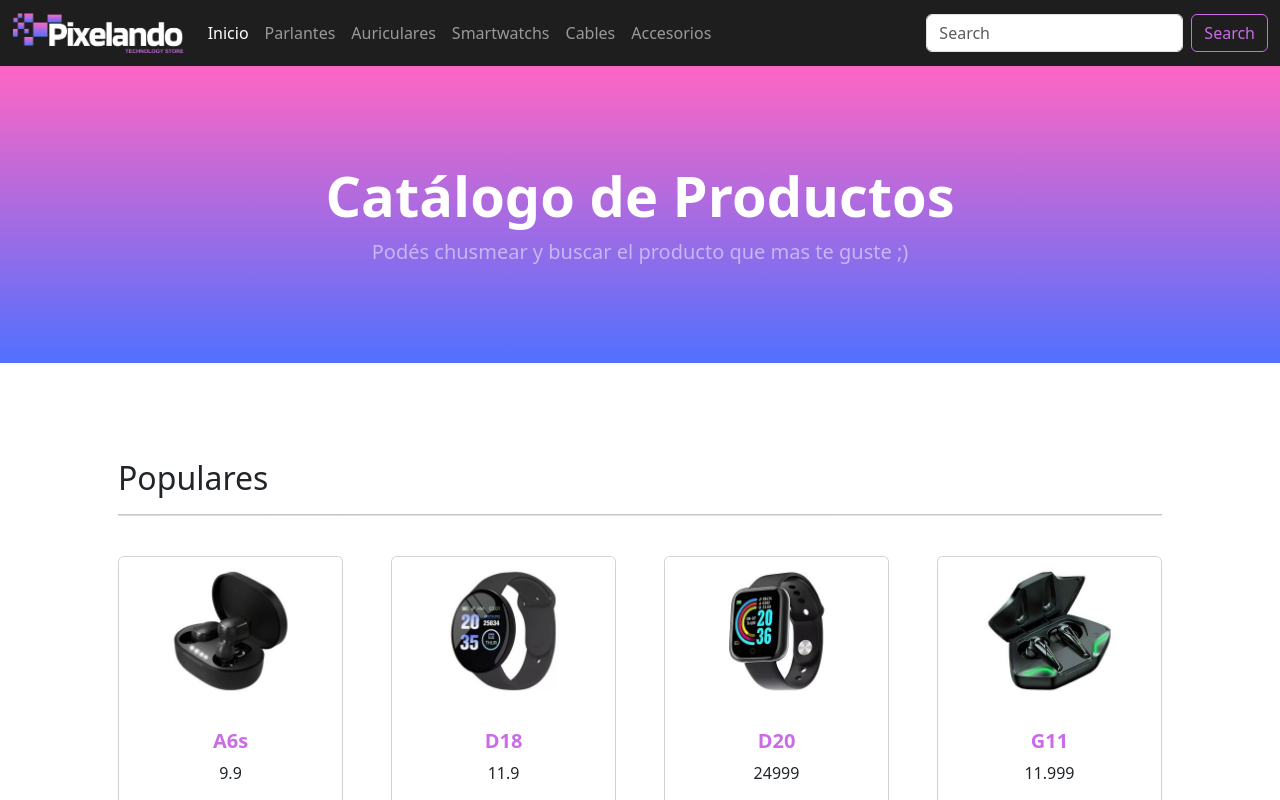
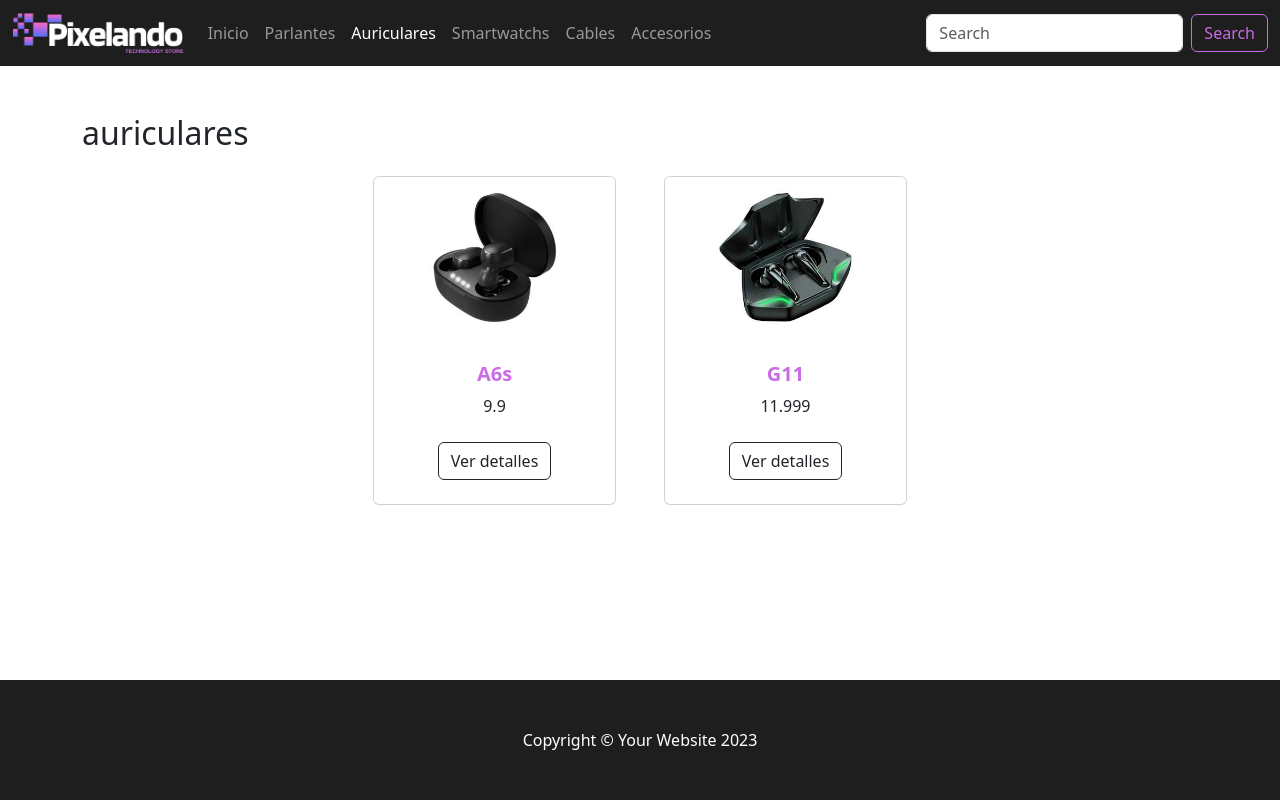
Before and after one commit to johaco/Pixelando-App, a React (Vite) app: page /categoria/auriculares in a window 1280 px wide. Shown: the top 800 px of the page. Built offline with nearby package versions, Linux system fonts and the light colour scheme; the HTML template or start-up script is replaced by a standard one.

Commit message:
ya se puede filtrar por categoria los productos

```diff
--- a/src/App.jsx
+++ b/src/App.jsx
@@ -1,14 +1,28 @@
+import {BrowserRouter as Router, Routes, Route} from "react-router-dom";
 import React from "react";
 import { Navbar } from "./components/Navbar";
 import "./styles/custom.css";
 import { Home } from "./pages/home";
+import { Footer } from "./components/Footer";
+import { CategoryPage } from "./pages/CategoryPage";
 
 const App = () => {
   return (
-    <>
+
+    <Router>
       <Navbar />
-      <Home />
-    </>
+      <div className="main-content">
+
+      <Routes>
+        <Route path="/" element={<Home />} />
+        <Route path="/home" element={<Home />} />
+        <Route path="/categoria/:nombre" element={<CategoryPage />} />
+        </Routes>
+      </div>
+
+        <Footer/>
+    </Router>
+
   );
 };
 
--- a/src/components/Navbar.jsx
+++ b/src/components/Navbar.jsx
@@ -1,17 +1,27 @@
 import { useState } from "react";
 import { SearchBar } from "./SearchBar";
+import { NavLink } from "react-router-dom";
 
 export const Navbar = () => {
-
-    const [categories, setcategories] = useState(['Parlantes', 'Auriculares', 'Smartwatchs','Cables','Accesorios']);
-    const [show, setShow] = useState(false);
+  const [categories, setcategories] = useState([
+    "Parlantes",
+    "Auriculares",
+    "Smartwatchs",
+    "Cables",
+    "Accesorios",
+  ]);
+  const [show, setShow] = useState(false);
 
   return (
     <>
       <nav className="navbar navbar-expand-lg navbar-dark nav-tech fixed-top">
         <div className="container-fluid">
           <a className="navbar-brand" href="#">
-            <img className="d-inline-block img-fluid logo-tech" src="/src/assets/logo.webp" alt="Logo" />
+            <img
+              className="d-inline-block img-fluid logo-tech"
+              src="/src/assets/logo.webp"
+              alt="Logo"
+            />
           </a>
 
           <button
@@ -28,20 +38,34 @@ export const Navbar = () => {
           <div className="collapse navbar-collapse" id="navbarSupportedContent">
             <ul className="navbar-nav me-auto mb-2 mb-lg-0">
               <li className="nav-item">
-                <a className="nav-link active" aria-current="page" href="#">
+                <NavLink
+                  className={({ isActive }) =>
+                    "nav-link" + (isActive ? " active" : "")
+                  }
+                  to="/"
+                >
                   Inicio
-                </a>
+                </NavLink>
               </li>
-              {
+              {categories.map((cat) => (
+                <li className="nav-item" key={cat}>
+                  <NavLink
+                    className="nav-link"
+                    to={`/categoria/${cat.toLowerCase()}`}
+                  >
+                    {cat}
+                  </NavLink>
+                </li>
+              ))}
+              {/* {
                 categories.map((categories) => (
                     <li className="nav-item" key={categories}>
                         <a className="nav-link" href="#">{categories}</a>
                     </li>
                 ))
-              }
-
+              } */}
             </ul>
-           <SearchBar/>
+            <SearchBar />
           </div>
         </div>
       </nav>
--- /dev/null
+++ b/src/components/ProductList.jsx
@@ -0,0 +1,17 @@
+// src/components/ProductList.jsx
+import { ProductCard } from './ProductCard';
+
+export const ProductList = ({ products }) => {
+  return (
+    <div className="row gx-4 gx-lg-5 row-cols-2 row-cols-md-3 row-cols-xl-4 justify-content-center">
+      {products.map((prod, index) => (
+        <ProductCard
+          key={index}
+          name={prod.name}
+          image={prod.image}
+          price={prod.price}
+        />
+      ))}
+    </div>
+  );
+};
--- a/src/components/SearchBar.jsx
+++ b/src/components/SearchBar.jsx
@@ -1,4 +1,14 @@
+import { useState } from "react";
+
 export const SearchBar = () => {
+
+    const [searchTerm, setSearchTerm] = useState('');
+
+    const handleInputChange = (event) => {
+        setSearchTerm(event.target.value);
+        console.log(event.target.value);
+    }
+
   return (
     <form className="d-flex" role="search">
     <input
@@ -6,6 +16,7 @@ export const SearchBar = () => {
       type="search"
       placeholder="Search"
       aria-label="Search"
+      onChange={handleInputChange}
     />
     <button className="search-tech btn btn-outline-success" type="submit">
       Search
--- a/src/data/products.js
+++ b/src/data/products.js
@@ -6,6 +6,7 @@ export const products = [
         image: "/public/products/a6s.jpg",
         description: "Xiaomi Redmi Note 12 Pro 5G (Onyx Gray, 128 GB)",
         popular: true,
+        category: "auriculares",
     },
     {
         brand: "Generico",
@@ -14,7 +15,7 @@ export const products = [
         image: "/public/products/d18.jpg",
         description: "Xiaomi Redmi Note 12 Pro 5G (Onyx Gray, 128 GB)",
         popular: true,
-
+        category: "smartwatchs",
     },
     {
         brand: "Generico",
@@ -23,7 +24,7 @@ export const products = [
         image: "/public/products/d20.jpg",
         description: "Xiaomi Redmi Note 12 Pro 5G (Onyx Gray, 128 GB)",
         popular: true,
-
+        category: "smartwatchs",
     },
     {
         brand: "Generico",
@@ -32,7 +33,7 @@ export const products = [
         image: "/public/products/g11.jpg",
         description: "Xiaomi Redmi Note 12 Pro 5G (Onyx Gray, 128 GB)",
         popular: true,
-
+        category: "auriculares",
     },
     {
         brand: "Generico",
@@ -41,6 +42,7 @@ export const products = [
         image: "/public/products/x7.jpg",
         description: "Xiaomi Redmi Note 12 Pro 5G (Onyx Gray, 128 GB)",
         popular: true,
+        category: "smartwatchs",
     },
 ]
 
--- /dev/null
+++ b/src/helpers/FirstLetterCapilation.js
@@ -0,0 +1,6 @@
+export function FirstLetterCapilation(cadena) {
+    if (typeof cadena !== 'string' || cadena.length === 0) {
+      return cadena; // Manejar casos donde la cadena es nula o vacía
+    }
+    return cadena.charAt(0).toUpperCase() + cadena.slice(1);
+  }
--- /dev/null
+++ b/src/pages/CategoryPage.jsx
@@ -0,0 +1,17 @@
+// src/pages/CategoryPage.jsx
+import { useParams } from 'react-router-dom';
+import { products } from '../data/products';
+import { ProductList } from '../components/ProductList';
+import { filtrarPorCategoria } from '../utils/filters';
+
+export const CategoryPage = () => {
+  const { nombre } = useParams(); // Ej: "/auriculares"
+  const productos = filtrarPorCategoria(products, nombre);
+
+  return (
+    <div className="container mt-5 section-category">
+      <h2 className="mb-4">{nombre}</h2>
+      <ProductList products={productos} />
+    </div>
+  );
+};
--- a/src/pages/Home.jsx
+++ b/src/pages/Home.jsx
@@ -1,4 +1,3 @@
-import { Footer } from "../components/Footer";
 import { Header } from "../components/Header";
 import { PopularProducts } from "../components/PopularProducts";
 
@@ -10,9 +9,6 @@ export const Home = () => {
     {/* Popular Products Section */}
     <PopularProducts/>
 
-
-    {/* Footer */}
-    <Footer/>
   </>
 );
 }
--- a/src/styles/custom.css
+++ b/src/styles/custom.css
@@ -1,3 +1,22 @@
+/* Aplica al body y html */
+html, body {
+  height: 100%;
+  margin: 0;
+  padding: 0;
+}
+
+/* Contenedor raíz de tu app */
+#root {
+  display: flex;
+  flex-direction: column;
+  min-height: 100vh;
+}
+
+/* El contenido principal debe expandirse */
+.main-content {
+  flex: 1;
+  margin-top: 65.99px !important;
+}
 /* STYLES OF NAVBAR */
 .nav-tech {
   background-color: #1e1e1e;
@@ -26,7 +45,6 @@ nav .logo-tech {
 
 header {
   background: linear-gradient(to top, #5170ff, #ff66c4);
-  margin-top: 65.99px;
 }
 
 /* POPULAR PRODUCTS SECTION */
@@ -41,6 +59,7 @@ header {
     width: 100% !important;
     margin-bottom: 40px !important;
 }
+
 
 /* PRODUCT CARD */
 .card-product-tech:hover {
--- /dev/null
+++ b/src/utils/filters.js
@@ -0,0 +1,46 @@
+/**
+ * Filtra productos por texto ingresado (marca, modelo o categoría)
+ */
+export function filtrarPorTexto(productos, search) {
+  if (!search) return productos;
+
+  const texto = search.toLowerCase();
+
+  return productos.filter((producto) => {
+    const nombre = producto.name?.toLowerCase() || '';
+    const categoria = producto.category?.toLowerCase() || '';
+    const marca = producto.brand?.toLowerCase() || '';
+
+    return (
+      nombre.includes(texto) ||
+      categoria.includes(texto) ||
+      marca.includes(texto)
+    );
+  });
+}
+
+/**
+ * Filtra productos por categoría exacta
+ */
+export function filtrarPorCategoria(productos, categoria) {
+  if (!categoria) return productos;
+
+  return productos.filter(
+    (producto) =>
+      producto.category &&
+      producto.category.toLowerCase() === categoria.toLowerCase()
+  );
+}
+
+/**
+ * Filtra productos por marca exacta
+ */
+export function filtrarPorMarca(productos, marca) {
+  if (!marca) return productos;
+
+  return productos.filter(
+    (producto) =>
+      producto.brand &&
+      producto.brand.toLowerCase() === marca.toLowerCase()
+  );
+}
```
